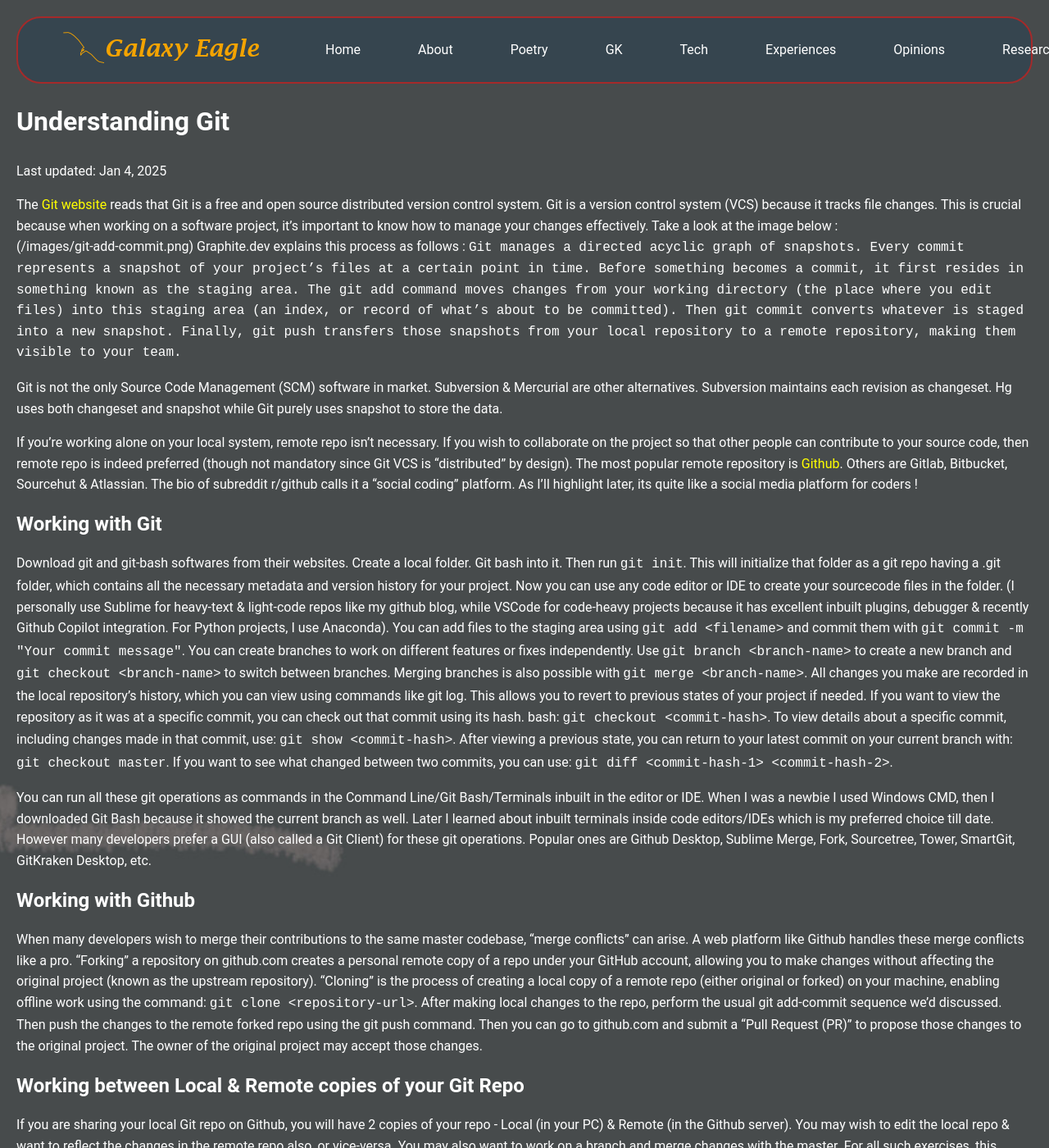
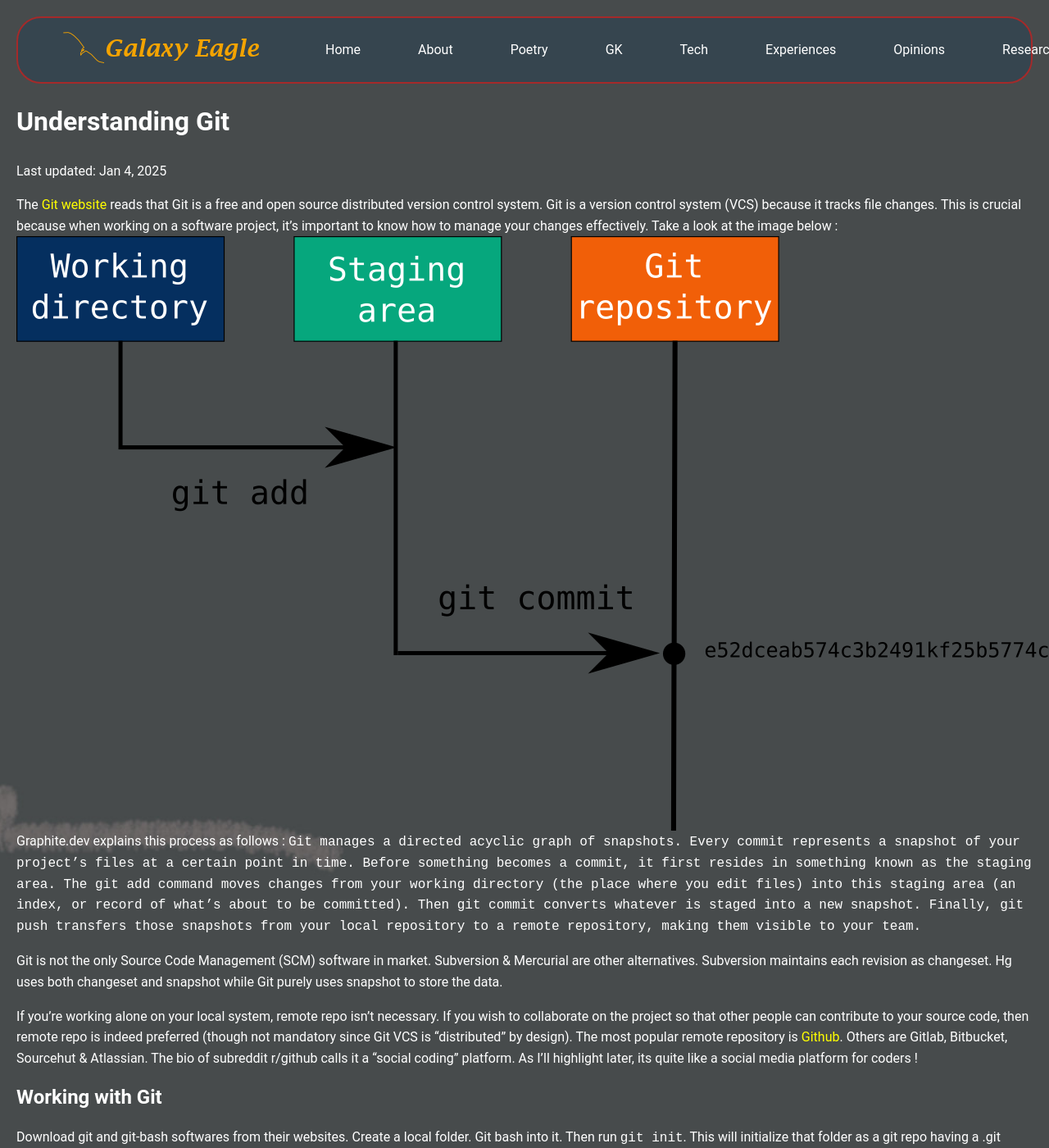
Before and after one commit to galaxyeagle/galaxyeagle.github.io, a Jekyll site: the page built from pages/tech/webd/understanding-git.md, in a window 1280 px wide and 1400 px high. Shown: the whole window at 82% size. Built offline with Jekyll 4.4.1, drawn with Linux system fonts in a browser that asks for light colours; comment, search, counter and statistics services are not loaded.

````diff
--- a/pages/tech/webd/understanding-git.md
+++ b/pages/tech/webd/understanding-git.md
@@ -5,7 +5,7 @@
 ---
 
 The [Git website](https://git-scm.com/) reads that Git is a free and open source distributed version control system. Git is a version control system (VCS) because it tracks file changes. This is crucial because when working on a software project, it’s important to know how to manage your changes effectively. Take a look at the image below :
-(/images/git-add-commit.png)
+![Git workflow](/images/git-add-commit.png)
 Graphite.dev explains this process as follows :
 ```Git manages a directed acyclic graph of snapshots. Every commit represents a snapshot of your project’s files at a certain point in time. Before something becomes a commit, it first resides in something known as the staging area. The git add command moves changes from your working directory (the place where you edit files) into this staging area (an index, or record of what’s about to be committed). Then git commit converts whatever is staged into a new snapshot. Finally, git push transfers those snapshots from your local repository to a remote repository, making them visible to your team.```
 
````
